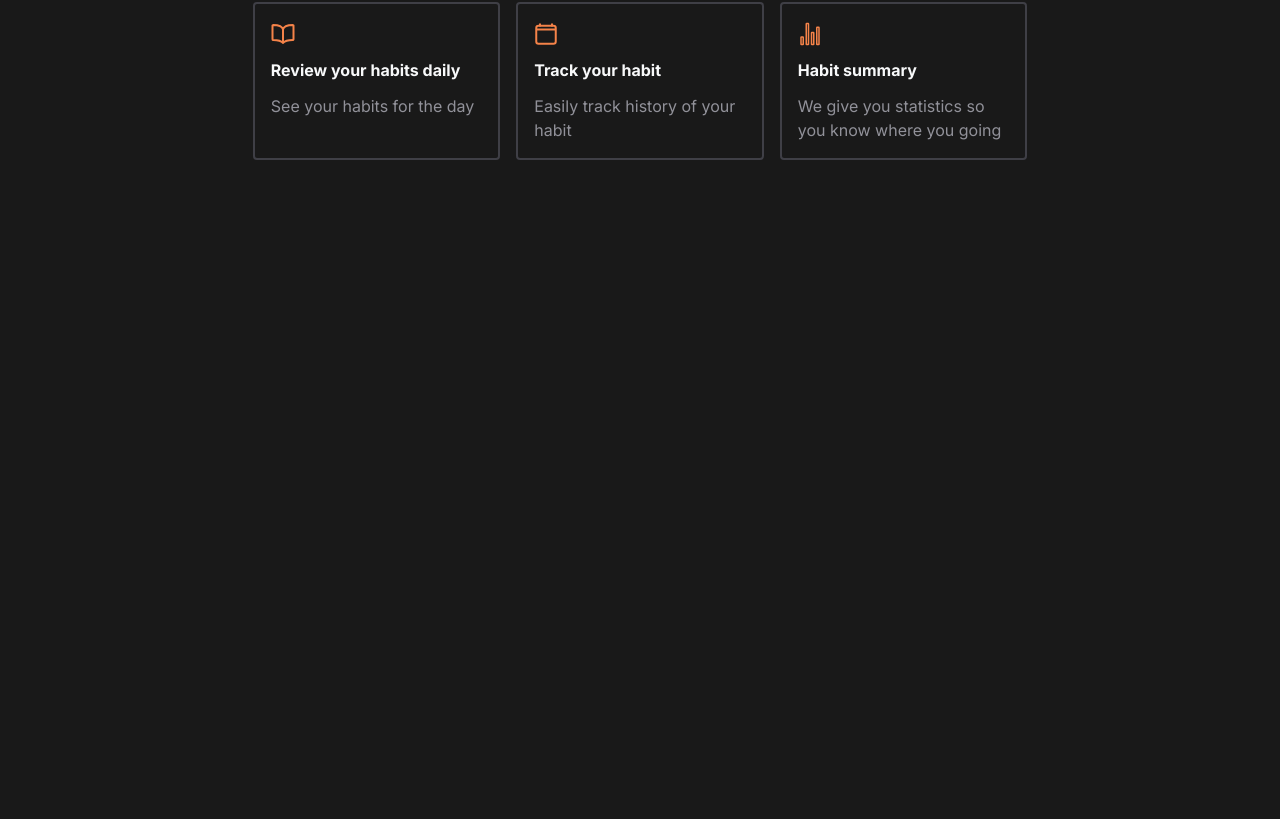
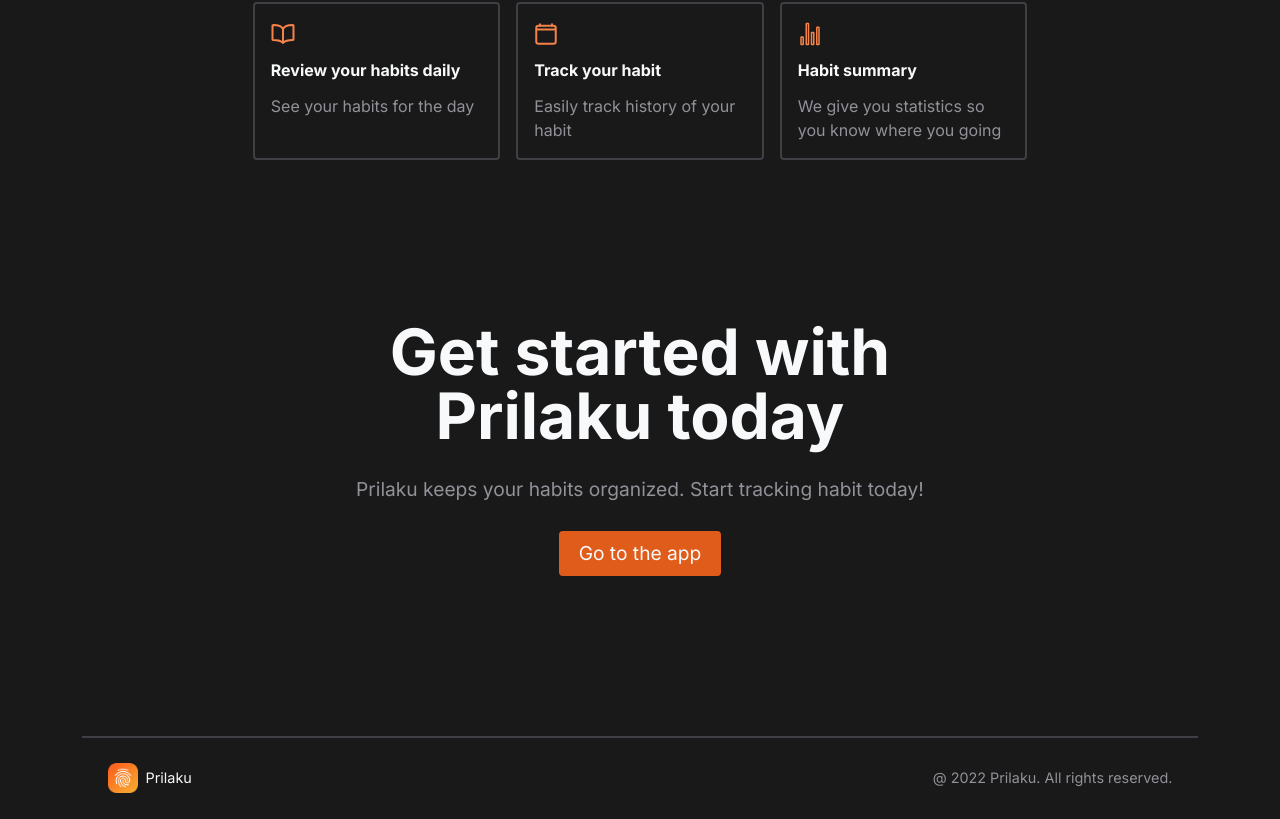
Before and after one commit to wardydev/prilaku-dicoding-capstone, a Next.js app: page / in a window 1280 px wide. Shown: the part 1478-2297 px from the top of the page. Before the commit the page ends 1798 px from the top, so only its background shows below. Built offline with nearby package versions, Linux system fonts and the light colour scheme.

Commit message:
feat: landing page

```diff
--- a/pages/index.js
+++ b/pages/index.js
@@ -8,9 +8,10 @@ const Home = () => {
       <div className="landing__header py-4 d-flex align-items-center justify-content-between">
         <Logo />
         <div className="landing__header__nav d-flex gap-2">
-          <a href="#">Home</a>
+          <Link href="/">
+            <a>Home</a>
+          </Link>
           <a href="#">Blog</a>
-          <a href="#">Guide</a>
           <a href="#">About</a>
           <Link href="/login">
             <a className="btn-login">Login</a>
@@ -25,7 +26,7 @@ const Home = () => {
         <p className="landing__hero__subtitle">
           Prilaku let's you simply track your habits.
         </p>
-        <Link href="/home">
+        <Link href="/login">
           <a className="landing__hero__cta">Go to the app</a>
         </Link>
       </div>
@@ -62,6 +63,25 @@ const Home = () => {
           </div>
         </div>
       </div>
+
+      <div className="landing__get-started">
+        <p className="title">Get started with Prilaku today</p>
+        <p className="subtitle">
+          Prilaku keeps your habits organized. Start tracking habit today!
+        </p>
+        <Link href="/login">
+          <a className="landing__hero__cta">Go to the app</a>
+        </Link>
+      </div>
+
+      <div className="landing__footer d-flex flex-column gap-2 align-items-center flex-md-row justify-content-md-between">
+        <div className="brand">
+          <Logo width="30" />
+          <p>Prilaku</p>
+        </div>
+
+        <p>@ 2022 Prilaku. All rights reserved.</p>
+      </div>
     </div>
   );
 };
--- a/src/components/Logo/index.js
+++ b/src/components/Logo/index.js
@@ -1,8 +1,8 @@
 import React from "react";
 import Image from "next/image";
 
-const Logo = () => {
-  return <Image src="/images/logo.png" width={50} height={50} />;
+const Logo = ({ width = 50 }) => {
+  return <Image src="/images/logo.png" width={width} height={width} />;
 };
 
 export default Logo;
--- a/styles/globals.css
+++ b/styles/globals.css
@@ -269,3 +269,49 @@ ion-icon {
 .landing__feature__card .body {
   color: #919199;
 }
+
+.landing__get-started {
+  display: flex;
+  align-items: center;
+  flex-direction: column;
+  margin-bottom: 10rem;
+}
+
+.landing__get-started > * {
+  max-width: 700px;
+  text-align: center;
+  font-size: 1.2rem;
+}
+
+.landing__get-started .title {
+  font-size: 4rem;
+  font-weight: bold;
+  line-height: 1;
+}
+
+.landing__get-started .subtitle {
+  color: #919199;
+  line-height: 1;
+  padding: 1rem 0;
+}
+
+.landing__footer {
+  border-top: 2px solid #3f3f46;
+  padding: 1.6rem;
+}
+
+.landing__footer * {
+  font-size: 0.9rem;
+  padding: 0;
+  margin: 0;
+}
+
+.landing__footer .brand {
+  display: flex;
+  align-items: center;
+  gap: 8px;
+}
+
+.landing__footer > p {
+  color: #919199;
+}
```
